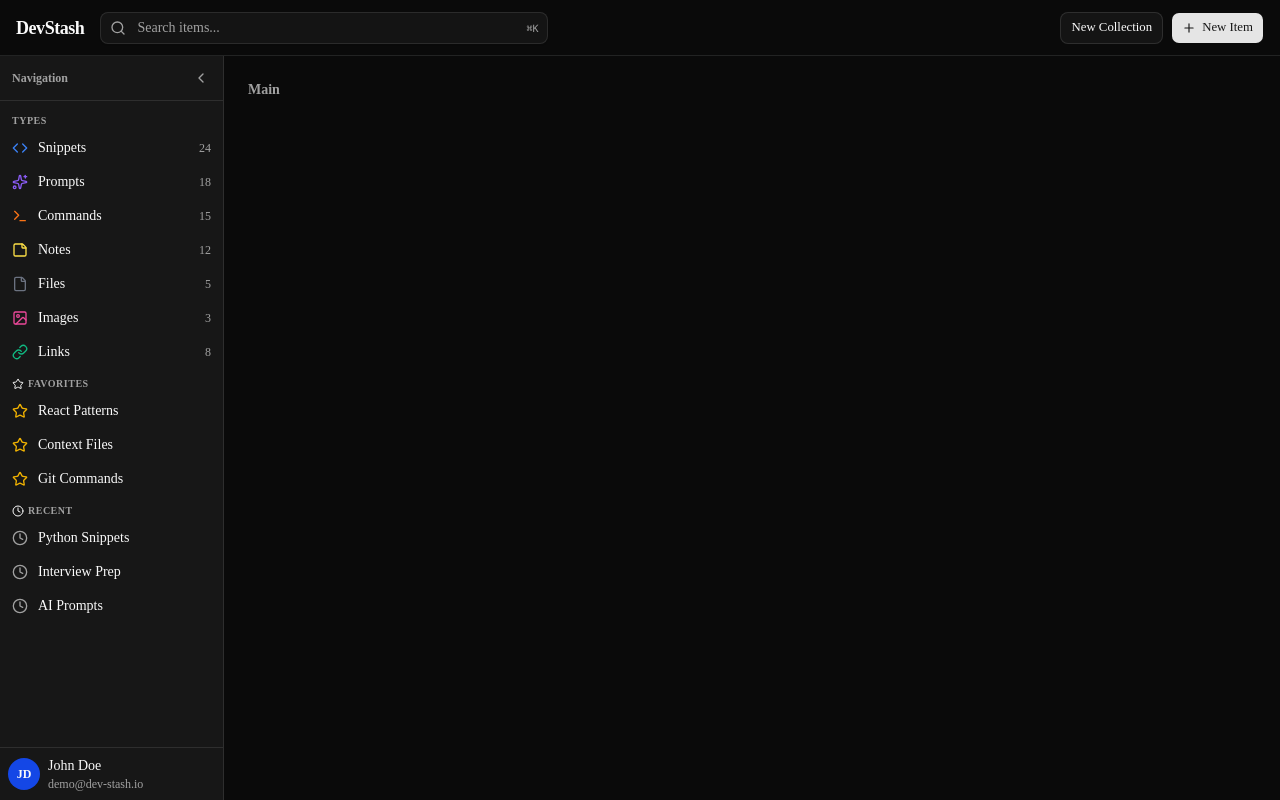
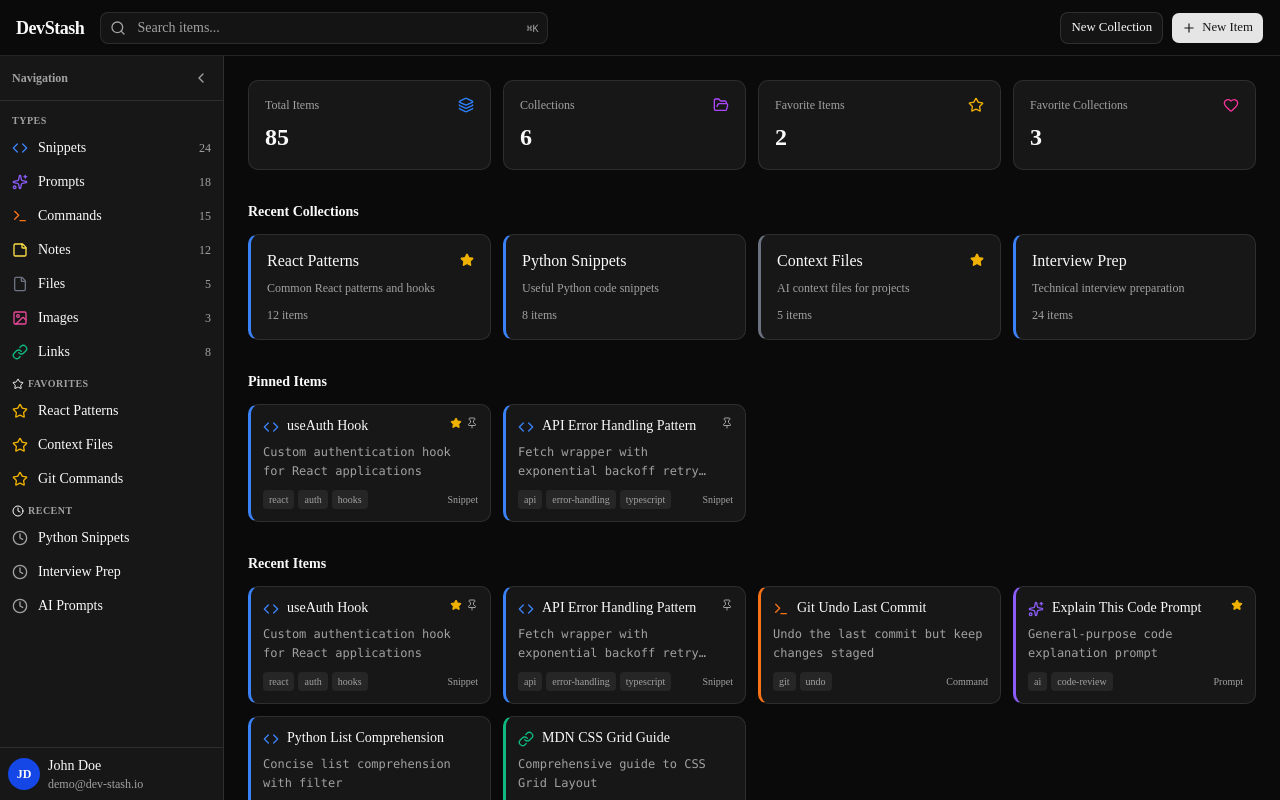
Before and after one commit to tylercasperson/dev-stash, a Next.js app: page /dashboard in a window 1280 px wide. Built offline with nearby package versions, Linux system fonts and the light colour scheme.

Commit message:
added phase 3 to the dashboard.

```diff
--- a/context/current-feature.md
+++ b/context/current-feature.md
@@ -1,6 +1,6 @@
 # Current Feature
 
-Dashboard UI Phase 2 — Collapsible sidebar with navigation, favorites, recents, and user avatar.
+Dashboard UI Phase 3 — Main content area with stats, recent collections, pinned items, and recent items.
 
 ## Status
 
@@ -8,19 +8,16 @@ In Progress
 
 ## Goals
 
-- Collapsible sidebar with drawer icon to open/close
-- Items/types with links to `/items/TYPE` (e.g. `/items/snippets`)
-- Favorite collections section in sidebar
-- Most recent collections section in sidebar
-- User avatar area at the bottom of the sidebar
-- Always a drawer on mobile view
+- 4 stats cards at the top (total items, collections, favorite items, favorite collections)
+- Recent collections section
+- Pinned items section
+- 10 most recent items section
 
 ## Notes
 
 - Reference screenshot: `context/screenshots/dashboard-ui-main.png`
 - Mock data available at `src/lib/mock-data.ts`
-- Spec: `context/features/dashboard-phase-2-spec.md`
-- Phase 3 spec: `context/features/dashboard-phase-3-spec.md`
+- Spec: `context/features/dashboard-phase-3-spec.md`
 
 ## History
 
@@ -30,4 +27,5 @@ In Progress
 - **2026-04-11** — Mock data file created (`src/lib/mock-data.ts`) for dashboard development
 - **2026-04-11** — Dashboard UI Phase 1 spec added; feature set to In Progress
 - **2026-04-11** — Dashboard UI Phase 1 completed; foundation layout, top bar, and route setup committed to master
-- **2026-04-11** — Dashboard UI Phase 2 spec set as current feature
+- **2026-04-11** — Dashboard UI Phase 2 completed; collapsible sidebar with navigation, favorites, recents, and user avatar committed to master
+- **2026-04-11** — Dashboard UI Phase 3 spec set as current feature
--- /dev/null
+++ b/context/features/dashboard-phase-3-spec.md
@@ -0,0 +1,21 @@
+# Dashboard UI Phase 3 Spec
+
+## Overview
+
+This is phase 3 of 3 for the dashboard UI layout. Use the screenshot referenced below for how it should look. Use the data from the mock data file referenced below. Just import it directly for now until we implement a database.
+
+## Requirements for phase 3
+
+- The main area to the right
+- Recent collections
+- Pinned Items
+- 10 Recent items
+- 4 stats cards at the top for number of items, collections, favorite items and favorite collections (Not in screenshot)
+
+## References
+
+- @context/screenshots/dashboard-ui-main.png
+- @context/project-overview.md
+- @src/lib/mock-data.js
+- @context/features/dashboard-phase-1-spec.md
+- @context/features/dashboard-phase-2-spec.md
--- a/src/app/dashboard/page.tsx
+++ b/src/app/dashboard/page.tsx
@@ -1,5 +1,104 @@
+import { mockItems, mockCollections, mockItemTypes, mockTypeCounts } from '@/lib/mock-data';
+import StatsGrid from '@/components/dashboard/StatsGrid';
+import CollectionCard from '@/components/dashboard/CollectionCard';
+import ItemCard from '@/components/dashboard/ItemCard';
+
+const typeMap = Object.fromEntries(mockItemTypes.map((t) => [t.id, t]));
+const typeColorMap = Object.fromEntries(mockItemTypes.map((t) => [t.id, t.color]));
+
+const totalItems = Object.values(mockTypeCounts).reduce((a, b) => a + b, 0);
+const totalCollections = mockCollections.length;
+const favoriteItems = mockItems.filter((i) => i.isFavorite).length;
+const favoriteCollections = mockCollections.filter((c) => c.isFavorite).length;
+
+const recentCollections = mockCollections.slice(0, 4);
+const pinnedItems = mockItems.filter((i) => i.isPinned);
+const recentItems = [...mockItems]
+  .sort((a, b) => b.updatedAt.localeCompare(a.updatedAt))
+  .slice(0, 10);
+
 export default function DashboardPage() {
   return (
-    <h2 className="text-sm font-semibold text-muted-foreground">Main</h2>
+    <div className="space-y-8">
+      {/* Stats */}
+      <StatsGrid
+        totalItems={totalItems}
+        totalCollections={totalCollections}
+        favoriteItems={favoriteItems}
+        favoriteCollections={favoriteCollections}
+      />
+
+      {/* Recent Collections */}
+      <section>
+        <h2 className="mb-3 text-sm font-semibold text-foreground">Recent Collections</h2>
+        <div className="grid grid-cols-1 gap-3 sm:grid-cols-2 lg:grid-cols-4">
+          {recentCollections.map((col) => (
+            <CollectionCard
+              key={col.id}
+              id={col.id}
+              name={col.name}
+              description={col.description}
+              isFavorite={col.isFavorite}
+              itemCount={col.itemCount}
+              accentColor={typeColorMap[col.dominantTypeId] ?? '#6b7280'}
+            />
+          ))}
+        </div>
+      </section>
+
+      {/* Pinned Items */}
+      {pinnedItems.length > 0 && (
+        <section>
+          <h2 className="mb-3 text-sm font-semibold text-foreground">Pinned Items</h2>
+          <div className="grid grid-cols-1 gap-3 sm:grid-cols-2 lg:grid-cols-4">
+            {pinnedItems.map((item) => {
+              const type = typeMap[item.typeId];
+              return (
+                <ItemCard
+                  key={item.id}
+                  title={item.title}
+                  description={item.description}
+                  contentType={item.contentType}
+                  content={item.content}
+                  isFavorite={item.isFavorite}
+                  isPinned={item.isPinned}
+                  typeName={type?.name ?? ''}
+                  typeIcon={type?.icon ?? 'File'}
+                  typeColor={type?.color ?? '#6b7280'}
+                  tags={item.tags}
+                  updatedAt={item.updatedAt}
+                />
+              );
+            })}
+          </div>
+        </section>
+      )}
+
+      {/* Recent Items */}
+      <section>
+        <h2 className="mb-3 text-sm font-semibold text-foreground">Recent Items</h2>
+        <div className="grid grid-cols-1 gap-3 sm:grid-cols-2 lg:grid-cols-4">
+          {recentItems.map((item) => {
+            const type = typeMap[item.typeId];
+            return (
+              <ItemCard
+                key={item.id}
+                title={item.title}
+                description={item.description}
+                contentType={item.contentType}
+                content={item.content}
+                isFavorite={item.isFavorite}
+                isPinned={item.isPinned}
+                typeName={type?.name ?? ''}
+                typeIcon={type?.icon ?? 'File'}
+                typeColor={type?.color ?? '#6b7280'}
+                tags={item.tags}
+                updatedAt={item.updatedAt}
+              />
+            );
+          })}
+        </div>
+      </section>
+    </div>
   );
 }
--- /dev/null
+++ b/src/components/dashboard/CollectionCard.tsx
@@ -0,0 +1,45 @@
+import Link from 'next/link';
+import { Star } from 'lucide-react';
+
+interface CollectionCardProps {
+  id: string;
+  name: string;
+  description: string | null;
+  isFavorite: boolean;
+  itemCount: number;
+  accentColor: string;
+}
+
+export default function CollectionCard({
+  id,
+  name,
+  description,
+  isFavorite,
+  itemCount,
+  accentColor,
+}: CollectionCardProps) {
+  return (
+    <Link
+      href={`/collections/${id}`}
+      className="group flex flex-col gap-2 rounded-lg border border-border bg-card p-4 transition-colors hover:border-border/80 hover:bg-card/80"
+      style={{ borderLeftColor: accentColor, borderLeftWidth: '3px' }}
+    >
+      <div className="flex items-start justify-between gap-2">
+        <span className="font-medium text-foreground leading-tight group-hover:text-primary transition-colors line-clamp-1">
+          {name}
+        </span>
+        {isFavorite && <Star className="h-3.5 w-3.5 shrink-0 fill-yellow-500 text-yellow-500 mt-0.5" />}
+      </div>
+
+      {description && (
+        <p className="text-xs text-muted-foreground line-clamp-2 leading-relaxed">
+          {description}
+        </p>
+      )}
+
+      <p className="mt-auto text-xs text-muted-foreground">
+        {itemCount} {itemCount === 1 ? 'item' : 'items'}
+      </p>
+    </Link>
+  );
+}
--- /dev/null
+++ b/src/components/dashboard/ItemCard.tsx
@@ -0,0 +1,96 @@
+import {
+  Code,
+  Sparkles,
+  Terminal,
+  StickyNote,
+  File,
+  Image,
+  Link as LinkIcon,
+  Pin,
+  Star,
+  type LucideIcon,
+} from 'lucide-react';
+
+const ICON_MAP: Record<string, LucideIcon> = {
+  Code,
+  Sparkles,
+  Terminal,
+  StickyNote,
+  File,
+  Image,
+  Link: LinkIcon,
+};
+
+interface ItemCardProps {
+  title: string;
+  description: string | null | undefined;
+  contentType: 'TEXT' | 'URL';
+  content: string | null | undefined;
+  isFavorite: boolean;
+  isPinned: boolean;
+  typeName: string;
+  typeIcon: string;
+  typeColor: string;
+  tags: string[];
+  updatedAt: string;
+}
+
+export default function ItemCard({
+  title,
+  description,
+  contentType,
+  content,
+  isFavorite,
+  isPinned,
+  typeName,
+  typeIcon,
+  typeColor,
+  tags,
+  updatedAt,
+}: ItemCardProps) {
+  const Icon = ICON_MAP[typeIcon] ?? File;
+  const preview = description ?? (contentType === 'TEXT' && content ? content.split('\n')[0] : null);
+
+  return (
+    <div
+      className="flex flex-col gap-2 rounded-lg border border-border bg-card p-3 cursor-pointer transition-colors hover:border-border/80 hover:bg-card/80"
+      style={{ borderLeftColor: typeColor, borderLeftWidth: '3px' }}
+    >
+      {/* Header */}
+      <div className="flex items-start gap-2">
+        <Icon className="h-4 w-4 mt-0.5 shrink-0" style={{ color: typeColor }} />
+        <span className="flex-1 text-sm font-medium text-foreground leading-tight line-clamp-1">
+          {title}
+        </span>
+        <div className="flex items-center gap-1 shrink-0">
+          {isFavorite && <Star className="h-3 w-3 fill-yellow-500 text-yellow-500" />}
+          {isPinned && <Pin className="h-3 w-3 text-muted-foreground" />}
+        </div>
+      </div>
+
+      {/* Preview */}
+      {preview && (
+        <p className="text-xs text-muted-foreground line-clamp-2 leading-relaxed font-mono">
+          {preview}
+        </p>
+      )}
+
+      {/* Footer */}
+      <div className="mt-auto flex items-center justify-between gap-2">
+        <div className="flex flex-wrap gap-1">
+          {tags.slice(0, 3).map((tag) => (
+            <span
+              key={tag}
+              className="rounded px-1.5 py-0.5 text-[10px] bg-muted text-muted-foreground"
+            >
+              {tag}
+            </span>
+          ))}
+        </div>
+        <span className="shrink-0 text-[10px] text-muted-foreground capitalize">
+          {typeName}
+        </span>
+      </div>
+    </div>
+  );
+}
--- /dev/null
+++ b/src/components/dashboard/StatsGrid.tsx
@@ -0,0 +1,57 @@
+import { Layers, FolderOpen, Star, Heart } from 'lucide-react';
+
+interface StatsGridProps {
+  totalItems: number;
+  totalCollections: number;
+  favoriteItems: number;
+  favoriteCollections: number;
+}
+
+export default function StatsGrid({
+  totalItems,
+  totalCollections,
+  favoriteItems,
+  favoriteCollections,
+}: StatsGridProps) {
+  const stats = [
+    {
+      label: 'Total Items',
+      value: totalItems,
+      icon: <Layers className="h-4 w-4 text-blue-500" />,
+    },
+    {
+      label: 'Collections',
+      value: totalCollections,
+      icon: <FolderOpen className="h-4 w-4 text-purple-500" />,
+    },
+    {
+      label: 'Favorite Items',
+      value: favoriteItems,
+      icon: <Star className="h-4 w-4 text-yellow-500" />,
+    },
+    {
+      label: 'Favorite Collections',
+      value: favoriteCollections,
+      icon: <Heart className="h-4 w-4 text-pink-500" />,
+    },
+  ];
+
+  return (
+    <div className="grid grid-cols-2 gap-3 lg:grid-cols-4">
+      {stats.map((stat) => (
+        <div
+          key={stat.label}
+          className="rounded-lg border border-border bg-card p-4"
+        >
+          <div className="flex items-center justify-between">
+            <span className="text-xs text-muted-foreground">{stat.label}</span>
+            {stat.icon}
+          </div>
+          <p className="mt-2 text-2xl font-semibold text-foreground tabular-nums">
+            {stat.value}
+          </p>
+        </div>
+      ))}
+    </div>
+  );
+}
```
